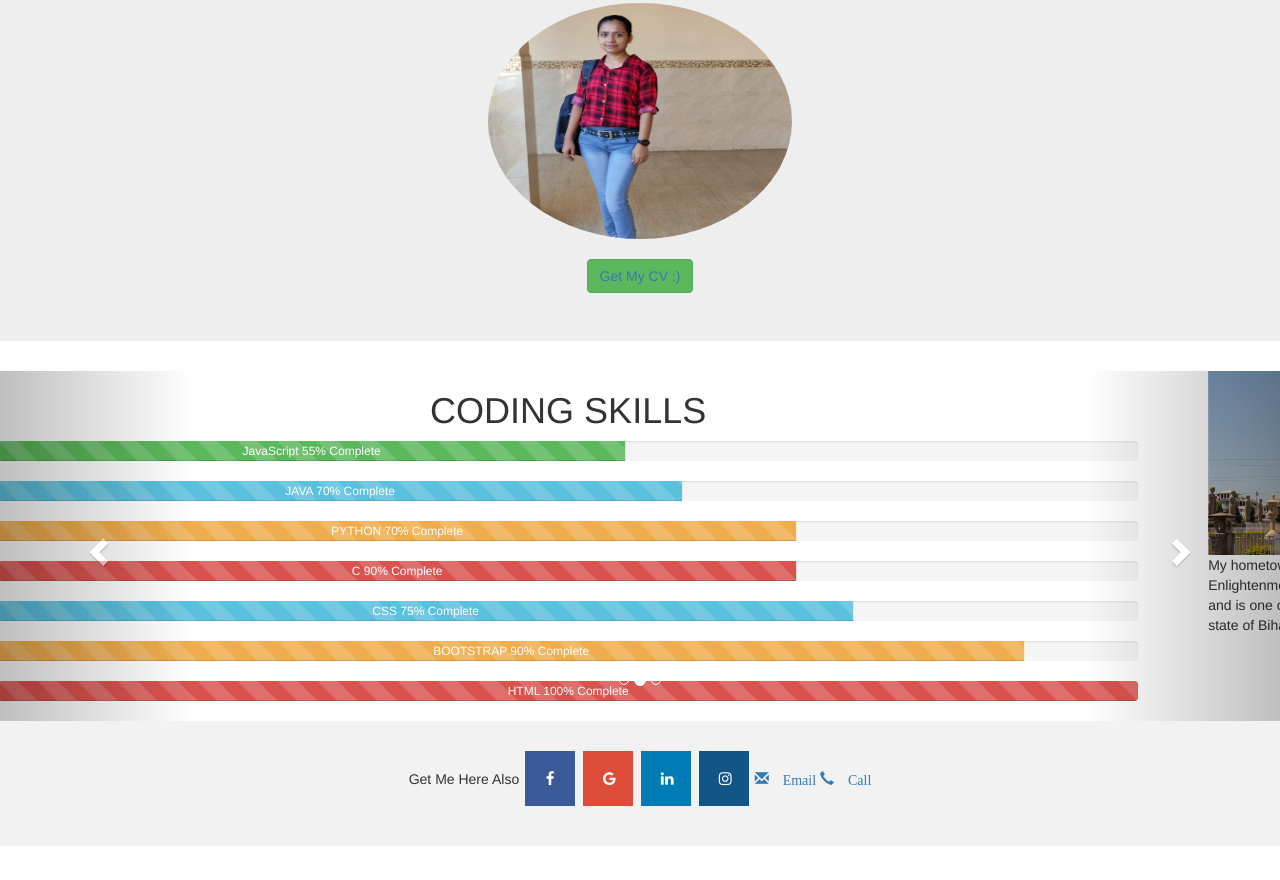
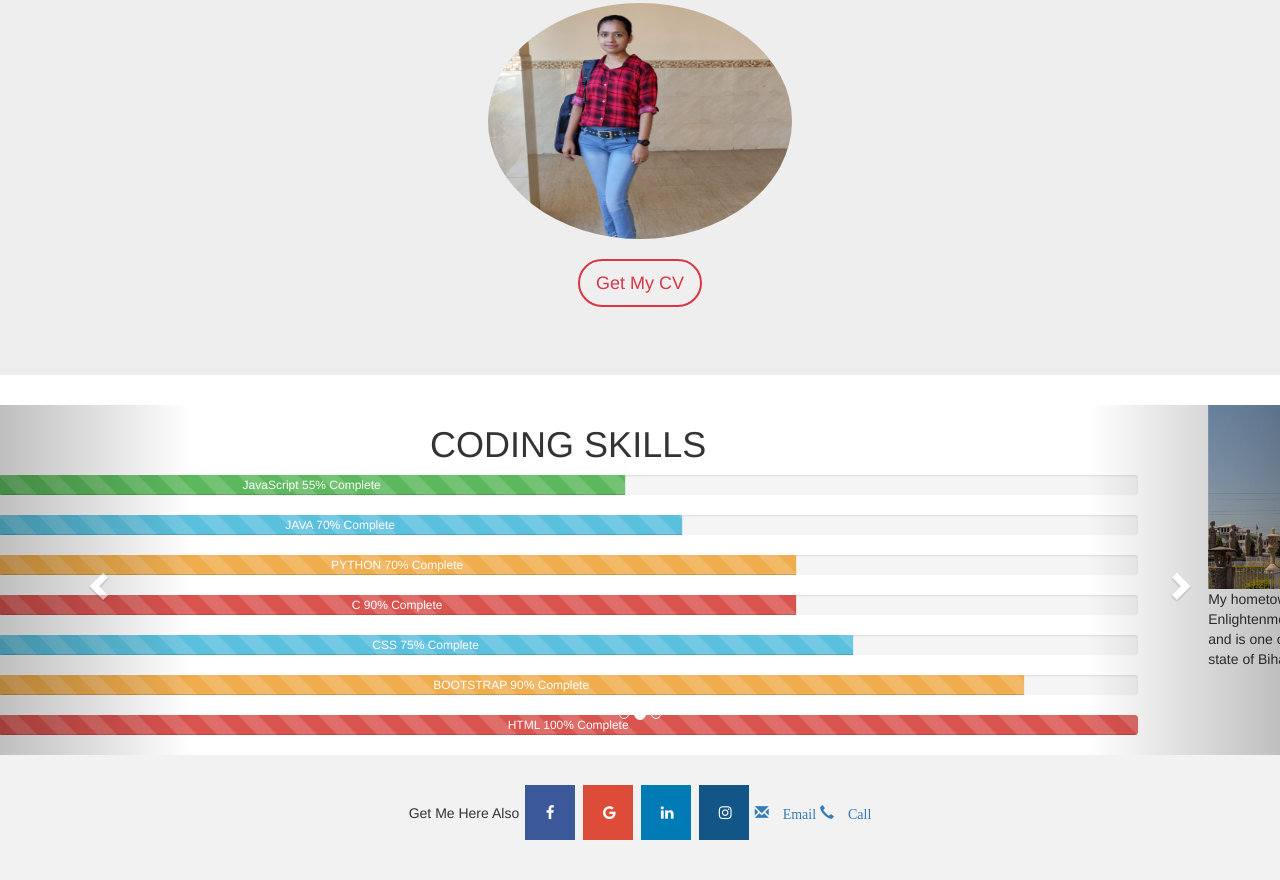
Before and after one commit to Suhani028/Suhani028.github.io, a plain HTML site: page index.html in a window 1280 px wide. Shown: the part 1096-1976 px from the top of the page. Before the commit the page ends 1942 px from the top, so only its background shows below. Drawn offline with nearby package versions, Linux system fonts and the light colour scheme.

Commit message:
Update index.html

```diff
--- a/index.html
+++ b/index.html
@@ -50,6 +50,17 @@
 .fa-google {
   background: #dd4b39;
   color: white;
+}
+.btn-outline-danger {
+  color: #dc3545;
+  border-color: #dc3545;
+  border-radius: 100px;
+  border-width: 2px;
+}
+.btn-outline-danger:hover {
+  color: #fff;
+  background-color: #ffe8e8;
+  border-color: #dc3545;
 }
 
 .fa-linkedin {
@@ -198,9 +209,10 @@
 
       </div>
       <br>
-      <div class="container">
-        <button type="button" class="btn btn-success"> <a href="https://drive.google.com/file/d/1IbgP2qqCI5GURc6WjlrD7TG9cdrTKMAo/view?usp=sharing"> Get My CV :) </a></button>
-      </div>
+      <div class="container text-center">
+      <a href="https://drive.google.com/file/d/1IbgP2qqCI5GURc6WjlrD7TG9cdrTKMAo/view?usp=sharing" target="black"><button type="button" class="btn btn-outline-danger btn-lg">Get My CV</button></a>
+    </div>
+    <br>
 
   </div>
 </div>
@@ -339,8 +351,8 @@
   <p>Get Me Here Also
   <a href="https://www.facebook.com/suhani.raj.921025" class="fa fa-facebook"></a>
   <a href="mailto: suhanipk1.1@gmail.com" class="fa fa-google"></a>
-  <a href="#https://www.linkedin.com/in/suhani-8027331a3" class="fa fa-linkedin"></a>
-  <a href="#https://www.instagram.com/singh_suhu/" class="fa fa-instagram"></a>
+  <a href="https://www.linkedin.com/in/suhani-8027331a3" class="fa fa-linkedin"></a>
+  <a href="https://www.instagram.com/singh_suhu/" class="fa fa-instagram"></a>
 
   <a href="mailto: suhanipk1.1@gmail.com">
     <span class="glyphicon glyphicon-envelope">  Email</span>
```
